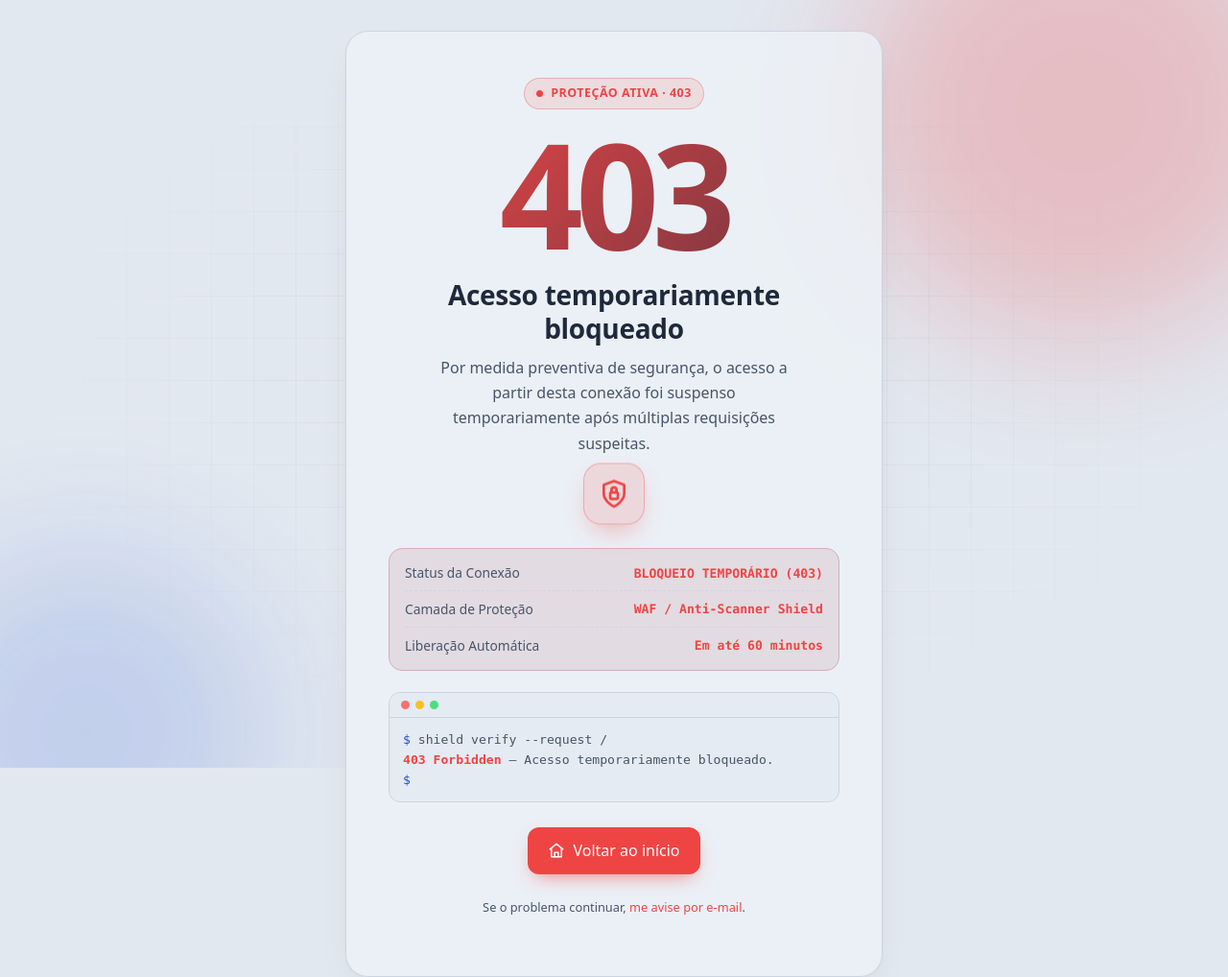
After one commit to HigorAmaral/portfolio-higor, a Django app: template templates/bloqueado.html in a window 1280 px wide. The commit adds this page. Shown: the whole page at 96% size. Run offline with Django 5.2, Linux system fonts and the light colour scheme; the template is opened without the code that fills it, so the values that code supplies are empty.

Commit message:
fix(admin/security): desbloquear acesso a /painel-higor, exibir erro 404 estilizado em /admin e criar tela CSS de acesso bloqueado

```diff
--- a/config/urls.py
+++ b/config/urls.py
@@ -4,8 +4,8 @@ from django.urls import path
 
 from recados import views
 
-# Rota do painel de administração configurável por variável de ambiente para segurança avançada
-admin_slug = os.environ.get("ADMIN_URL", "admin").strip("/") or "admin"
+# Rota do painel de administração configurável por variável de ambiente (padrão seguro: painel-higor)
+admin_slug = os.environ.get("ADMIN_URL", "painel-higor").strip("/") or "painel-higor"
 
 urlpatterns = [
     path(f"{admin_slug}/", admin.site.urls),
--- a/render.yaml
+++ b/render.yaml
@@ -10,6 +10,8 @@ services:
         generateValue: true
       - key: DEBUG
         value: "0"
+      - key: ADMIN_URL
+        value: "painel-higor"
       - key: ALLOWED_HOSTS
         value: ".onrender.com"
       - key: CSRF_TRUSTED_ORIGINS
--- /dev/null
+++ b/static/tema/erro.css
@@ -0,0 +1,130 @@
+/* ==========================================================================
+   Estilos de Páginas de Erro e Bloqueio Temporário (403 / 404 / 429 / 500)
+   Paleta Clean Corporate (Light & Dark Mode)
+   ========================================================================== */
+
+:root {
+  --bg: #E2E8F0;
+  --surface: #EDF2F7;
+  --text: #1E293B;
+  --muted: #475569;
+  --line: #CBD5E1;
+  --accent: #1D4ED8;
+  --accent-secondary: #0F766E;
+  --accent-soft: rgba(29, 78, 216, 0.10);
+  --accent-text: #F8FAFC;
+  --tom: var(--accent);
+  --card-shadow: 0 1px 3px rgba(0, 0, 0, 0.05), 0 18px 40px -12px rgba(0, 0, 0, 0.08);
+  color-scheme: light;
+}
+
+@media (prefers-color-scheme: dark) {
+  :root:not([data-theme="light"]) {
+    --bg: #0F172A;
+    --surface: #1E293B;
+    --text: #F8FAFC;
+    --muted: #94A3B8;
+    --line: #334155;
+    --accent: #3B82F6;
+    --accent-secondary: #14B8A6;
+    --accent-soft: rgba(59, 130, 246, 0.15);
+    --accent-text: #FFFFFF;
+    --card-shadow: 0 1px 2px rgba(0, 0, 0, 0.15), 0 24px 50px -16px rgba(0, 0, 0, 0.6);
+    color-scheme: dark;
+  }
+}
+
+:root[data-theme="dark"] {
+  --bg: #0F172A;
+  --surface: #1E293B;
+  --text: #F8FAFC;
+  --muted: #94A3B8;
+  --line: #334155;
+  --accent: #3B82F6;
+  --accent-secondary: #14B8A6;
+  --accent-soft: rgba(59, 130, 246, 0.15);
+  --accent-text: #FFFFFF;
+  --card-shadow: 0 1px 2px rgba(0, 0, 0, 0.15), 0 24px 50px -16px rgba(0, 0, 0, 0.6);
+  color-scheme: dark;
+}
+
+:root[data-theme="light"] {
+  --bg: #E2E8F0;
+  --surface: #EDF2F7;
+  --text: #1E293B;
+  --muted: #475569;
+  --line: #CBD5E1;
+  --accent: #1D4ED8;
+  --accent-secondary: #0F766E;
+  --accent-soft: rgba(29, 78, 216, 0.10);
+  --accent-text: #F8FAFC;
+  --tom: var(--accent);
+  --card-shadow: 0 1px 3px rgba(0, 0, 0, 0.05), 0 18px 40px -12px rgba(0, 0, 0, 0.08);
+  color-scheme: light;
+}
+
+/* Cores semânticas por categoria de erro/bloqueio */
+body.e-4xx { --tom: var(--accent); }
+body.e-5xx { --tom: #f43f5e; }
+body.e-403 { --tom: #f59e0b; }
+body.e-429 { --tom: #0ea5e9; }
+body.e-bloqueado { --tom: #ef4444; }
+
+/* Componente de Escudo e Painel de Diagnóstico de Bloqueio Temporário */
+.escudo-icone {
+  width: 64px;
+  height: 64px;
+  margin: 14px auto 4px;
+  display: grid;
+  place-items: center;
+  border-radius: 18px;
+  background: color-mix(in srgb, var(--tom) 14%, transparent);
+  border: 1px solid color-mix(in srgb, var(--tom) 32%, transparent);
+  color: var(--tom);
+  box-shadow: 0 12px 28px -10px color-mix(in srgb, var(--tom) 45%, transparent);
+  animation: flutuar-leve 4s ease-in-out infinite;
+}
+
+.escudo-icone svg {
+  width: 32px;
+  height: 32px;
+}
+
+.painel-bloqueio {
+  margin: 18px auto 0;
+  padding: 14px 16px;
+  border-radius: 14px;
+  background: color-mix(in srgb, var(--tom) 8%, var(--bg));
+  border: 1px solid color-mix(in srgb, var(--tom) 26%, var(--line));
+  text-align: left;
+  font-size: 0.86rem;
+  color: var(--text);
+  display: grid;
+  gap: 8px;
+}
+
+.painel-bloqueio-item {
+  display: flex;
+  align-items: center;
+  justify-content: space-between;
+  gap: 10px;
+  padding-bottom: 6px;
+  border-bottom: 1px dashed color-mix(in srgb, var(--line) 80%, transparent);
+}
+
+.painel-bloqueio-item:last-child {
+  padding-bottom: 0;
+  border-bottom: 0;
+}
+
+.painel-bloqueio-rotulo {
+  color: var(--muted);
+  font-weight: 500;
+}
+
+.painel-bloqueio-valor {
+  font-weight: 700;
+  color: var(--tom);
+  font-family: ui-monospace, SFMono-Regular, Menlo, Consolas, monospace;
+  font-size: 0.82rem;
+}
--- /dev/null
+++ b/templates/bloqueado.html
@@ -0,0 +1,39 @@
+{% extends "erro_base.html" %}
+{% block codigo %}403{% endblock %}
+{% block titulo %}Acesso temporariamente bloqueado{% endblock %}
+{% block classe %}e-bloqueado{% endblock %}
+{% block selo %}Proteção Ativa · 403{% endblock %}
+{% block numero %}403{% endblock %}{% block numero2 %}403{% endblock %}
+{% block h1 %}Acesso temporariamente bloqueado{% endblock %}
+{% block texto %}{{ mensagem|default:"Por medida preventiva de segurança, o acesso a partir desta conexão foi suspenso temporariamente após múltiplas requisições suspeitas." }}{% endblock %}
+{% block terminal %}
+<div class="escudo-icone" aria-hidden="true">
+  <svg viewBox="0 0 24 24" fill="none" stroke="currentColor" stroke-width="2" stroke-linecap="round" stroke-linejoin="round">
+    <path d="M12 22s8-4 8-10V5l-8-3-8 3v7c0 6 8 10 8 10z"/>
+    <rect x="9" y="11" width="6" height="5" rx="1"/>
+    <path d="M10 11V9a2 2 0 1 1 4 0v2"/>
+  </svg>
+</div>
+
+<div class="painel-bloqueio" role="status" aria-label="Status do bloqueio de segurança">
+  <div class="painel-bloqueio-item">
+    <span class="painel-bloqueio-rotulo">Status da Conexão</span>
+    <span class="painel-bloqueio-valor">BLOQUEIO TEMPORÁRIO (403)</span>
+  </div>
+  <div class="painel-bloqueio-item">
+    <span class="painel-bloqueio-rotulo">Camada de Proteção</span>
+    <span class="painel-bloqueio-valor">WAF / Anti-Scanner Shield</span>
+  </div>
+  <div class="painel-bloqueio-item">
+    <span class="painel-bloqueio-rotulo">Liberação Automática</span>
+    <span class="painel-bloqueio-valor">Em até 60 minutos</span>
+  </div>
+</div>
+
+<div class="terminal" aria-label="Detalhes da requisição">
+  <div class="barra" aria-hidden="true"><span></span><span></span><span></span></div>
+  <pre><span class="ok">$</span> shield verify --request {{ caminho|default:"/"|truncatechars:48 }}
+<span class="err">403 Forbidden</span> — Acesso temporariamente bloqueado.
+<span class="ok">$</span> <span class="cursor"></span></pre>
+</div>
+{% endblock %}
--- a/templates/erro_base.html
+++ b/templates/erro_base.html
@@ -8,6 +8,7 @@
 <meta name="theme-color" content="#0F172A" media="(prefers-color-scheme: dark)">
 <meta name="theme-color" content="#E2E8F0" media="(prefers-color-scheme: light)">
 <title>{% block codigo %}Erro{% endblock %} · {% block titulo %}Algo deu errado{% endblock %} | Higor Amaral</title>
+<link rel="stylesheet" href="{% static 'tema/erro.css' %}">
 <script src="{% static 'js/erro-tema.js' %}"></script>
 <style>
 /* ===== Paleta Clean Corporate idêntica ao portfólio ===== */
@@ -45,6 +46,7 @@ body.e-4xx{--tom:var(--accent)}
 body.e-5xx{--tom:#f43f5e}
 body.e-403{--tom:#f59e0b}
 body.e-429{--tom:#0ea5e9}
+body.e-bloqueado{--tom:#ef4444}
 
 *,*::before,*::after{box-sizing:border-box}
 html,body{height:100%}
@@ -171,6 +173,29 @@ h1{margin:4px 0 10px;font-size:clamp(1.35rem,4.5vw,1.75rem);line-height:1.25;let
 .rodape a{color:var(--tom);text-decoration:none}
 .rodape a:hover{text-decoration:underline}
 
+/* ===== Bloco de Proteção / Acesso Temporariamente Bloqueado ===== */
+.escudo-icone{
+  width:64px;height:64px;margin:14px auto 4px;
+  display:grid;place-items:center;border-radius:18px;
+  background:color-mix(in srgb,var(--tom) 14%,transparent);
+  border:1px solid color-mix(in srgb,var(--tom) 32%,transparent);
+  color:var(--tom);
+  box-shadow:0 12px 28px -10px color-mix(in srgb,var(--tom) 45%,transparent);
+  animation:flutuar-leve 4s ease-in-out infinite;
+}
+.escudo-icone svg{width:32px;height:32px}
+.painel-bloqueio{
+  margin:18px auto 0;padding:14px 16px;border-radius:14px;
+  background:color-mix(in srgb,var(--tom) 8%,var(--bg));
+  border:1px solid color-mix(in srgb,var(--tom) 26%,var(--line));
+  text-align:left;font-size:.86rem;color:var(--text);
+  display:grid;gap:8px;
+}
+.painel-bloqueio-item{display:flex;align-items:center;justify-content:space-between;gap:10px;padding-bottom:6px;border-bottom:1px dashed color-mix(in srgb,var(--line) 80%,transparent)}
+.painel-bloqueio-item:last-child{padding-bottom:0;border-bottom:0}
+.painel-bloqueio-rotulo{color:var(--muted);font-weight:500}
+.painel-bloqueio-valor{font-weight:700;color:var(--tom);font-family:ui-monospace,SFMono-Regular,Menlo,Consolas,monospace;font-size:.82rem}
+
 /* ===== Animações ===== */
 @keyframes entrar{from{opacity:0;transform:translateY(16px) scale(.98)}to{opacity:1;transform:none}}
 @keyframes flutuar{0%,100%{transform:translate(0,0)}50%{transform:translate(-3vmax,2vmax)}}
@@ -225,7 +250,7 @@ h1{margin:4px 0 10px;font-size:clamp(1.35rem,4.5vw,1.75rem);line-height:1.25;let
       {% endblock %}
     </div>
 
-    <p class="rodape">{% block rodape %}Se o problema continuar, <a href="mailto:higoramaralfritz@gmail.com">me avise por e-mail</a>.{% endblock %}</p>
+    <p class="rodape">{% block rodape %}Se o problema continuar, <a href="mailto:amarahigor@gmail.com">me avise por e-mail</a>.{% endblock %}</p>
   </main>
 
 <script src="{% static 'js/erro.js' %}"></script>
```
Also changed, not shown: config/middleware.py (+35 -15 lines), recados/erros.py (+25 -8 lines), recados/tests.py (+14 -0 lines), templates/429.html (+26 -3 lines), templates/admin/index.html (+8 -8 lines).
